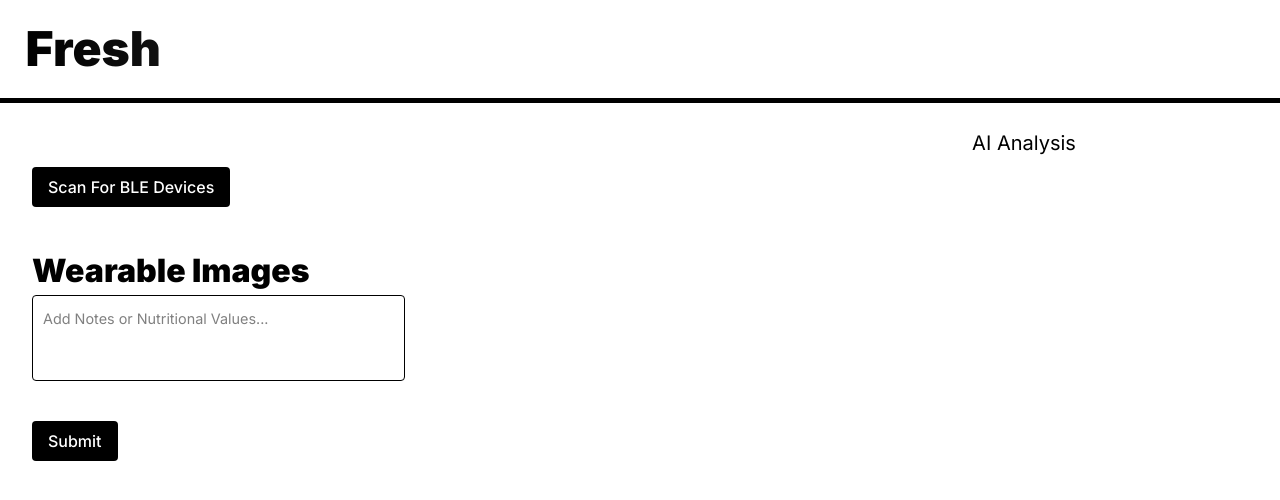
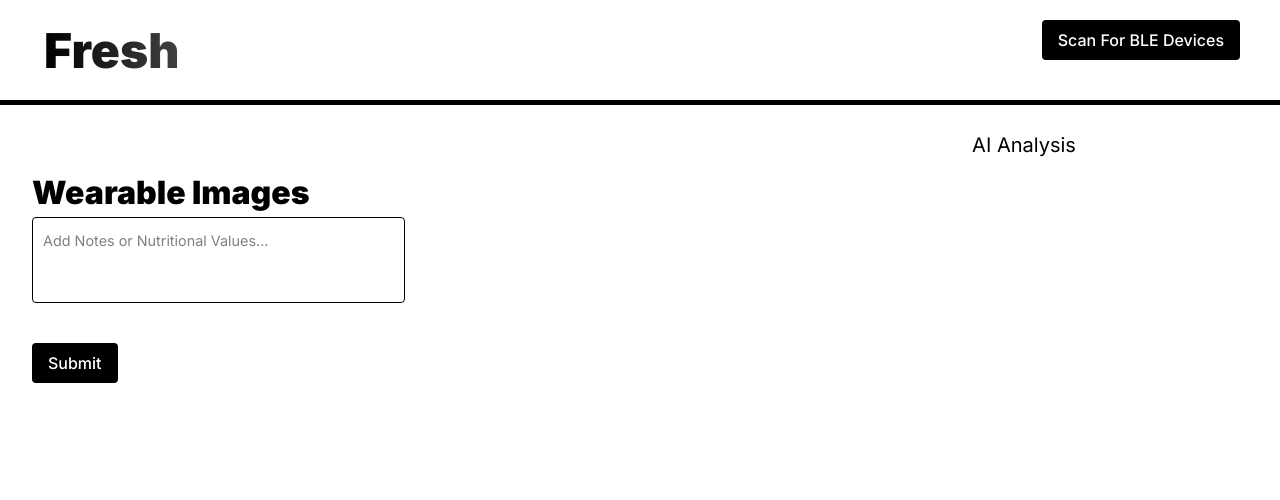
Before and after one commit to jacobtrebil/fresh, a Next.js app: page /fooddetection in a window 1280 px wide. Shown: the top 500 px of the page. Built offline with nearby package versions, Linux system fonts and the light colour scheme.

Commit message:
improved ui

```diff
--- a/src/app/fooddetection/page.tsx
+++ b/src/app/fooddetection/page.tsx
@@ -459,18 +459,20 @@ export default function FoodDetection() {
   return (
     <div className="main">
       <header>
-        <h1 style={{ textAlign: "left", margin: "0 auto" }}>Fresh</h1>
+        <h1 className="logo" style={{ textAlign: "left", margin: "0 auto" }}>Fresh</h1>
+        { !deviceName && (
+          <div className="headerRight">
+            <button className="scan" onClick={scanForBLEDevices}>Scan For BLE Devices</button>
+          </div>
+        )}
+        { deviceName && (
+          <div className="headerRight">
+            <p className="connection">Connected to {deviceName}</p>
+            <p className="batteryPercentage">Battery: {batteryLevel}%</p>
+          </div>
+        )}
       </header>
       <div className="uploadSection">
-        { !deviceName && (
-          <button className="scan" onClick={scanForBLEDevices}>Scan For BLE Devices</button>
-        )}
-        { deviceName && (
-          <div>
-            <p className="connection">Connected to {deviceName}</p>
-            <p className="batteryPercentage">Battery Level: {batteryLevel}%</p>
-          </div>
-        )}
         <h2>Wearable Images</h2>
         <div>
         { base64Images.length > 0 && base64ImagesSet && base64Images.map((base64image, index: any) => (
@@ -496,6 +498,14 @@ export default function FoodDetection() {
     </div>
   );
 }
+
+/*         { !deviceName && (
+          <button className="scan" onClick={scanForBLEDevices}>Scan For BLE Devices</button>
+        )}
+        { deviceName && (
+          <div>
+          </div>
+        )} */
 
 /*
 
--- a/src/app/globals.css
+++ b/src/app/globals.css
@@ -35,15 +35,30 @@ header h1 {
   margin: 0 0 40px 0;
 }
 
+.logo {
+  text-align: left;
+  display: inline-block;
+  width: 25%;
+  margin: 15px 0 0 0 !important;
+}
+
+.headerRight {
+  width: 65%;
+  display: inline-block;
+  float: right;
+  text-align: right;
+  margin: 20px 40px 0 0;
+}
+
 .connection {
-  color: grey;
-  padding: 0px 0px 20px 0px;
+  color: rgb(9, 175, 9);
+  padding: 0px 0px 5px 0px;
   font-size: 1.25rem;
 }
 
 .batteryPercentage {
   color: black;
-  padding: 0px 0px 40px 0px;
+  padding: 0px 0px 20px 0px;
   font-size: 1rem;
 }
 
```
